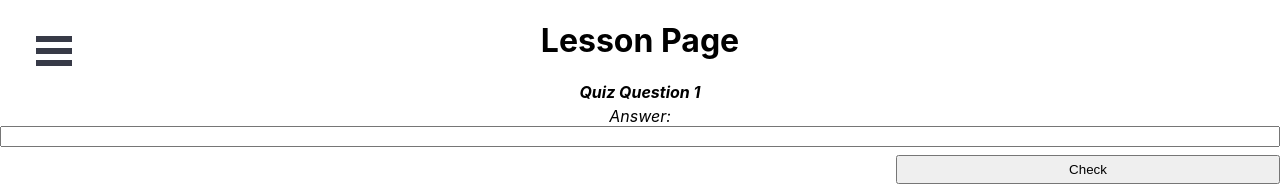
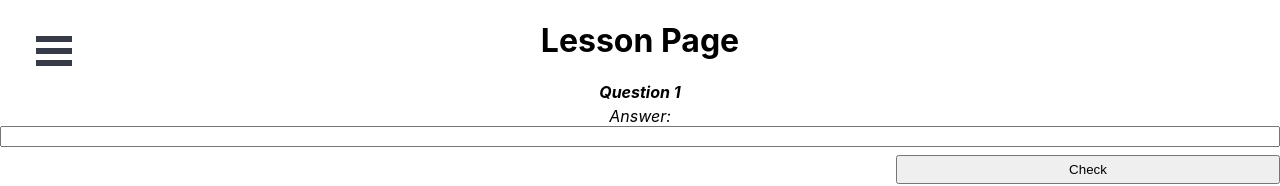
Before and after one commit to software-students-spring2022/final-project-mycryptopal, a React (Create React App) app in the folder front-end/: page /learn in a window 1280 px wide. Shown: the top 186 px of the page. Built offline with nearby package versions, Linux system fonts and the light colour scheme.

Commit message:
changing form size on learn page

```diff
--- a/front-end/src/Learn.css
+++ b/front-end/src/Learn.css
@@ -7,10 +7,6 @@ form {
     font-weight: bold;
     font-style: italic;
     margin-top: 1vh;
-}
-
-.answer {
-    margin-top: 0.5vh;
 }
 
 #checkAnswerButton {
--- a/front-end/src/Learn.js
+++ b/front-end/src/Learn.js
@@ -5,7 +5,7 @@ function Learn() {
     <div id="page-title">
         <h1>Lesson Page</h1>
 
-        <div className="question"> Quiz Question 1 </div>
+        <div className="question"> Question 1 </div>
         <div>
             <form>
                 <label for="answer">Answer:</label>
```
